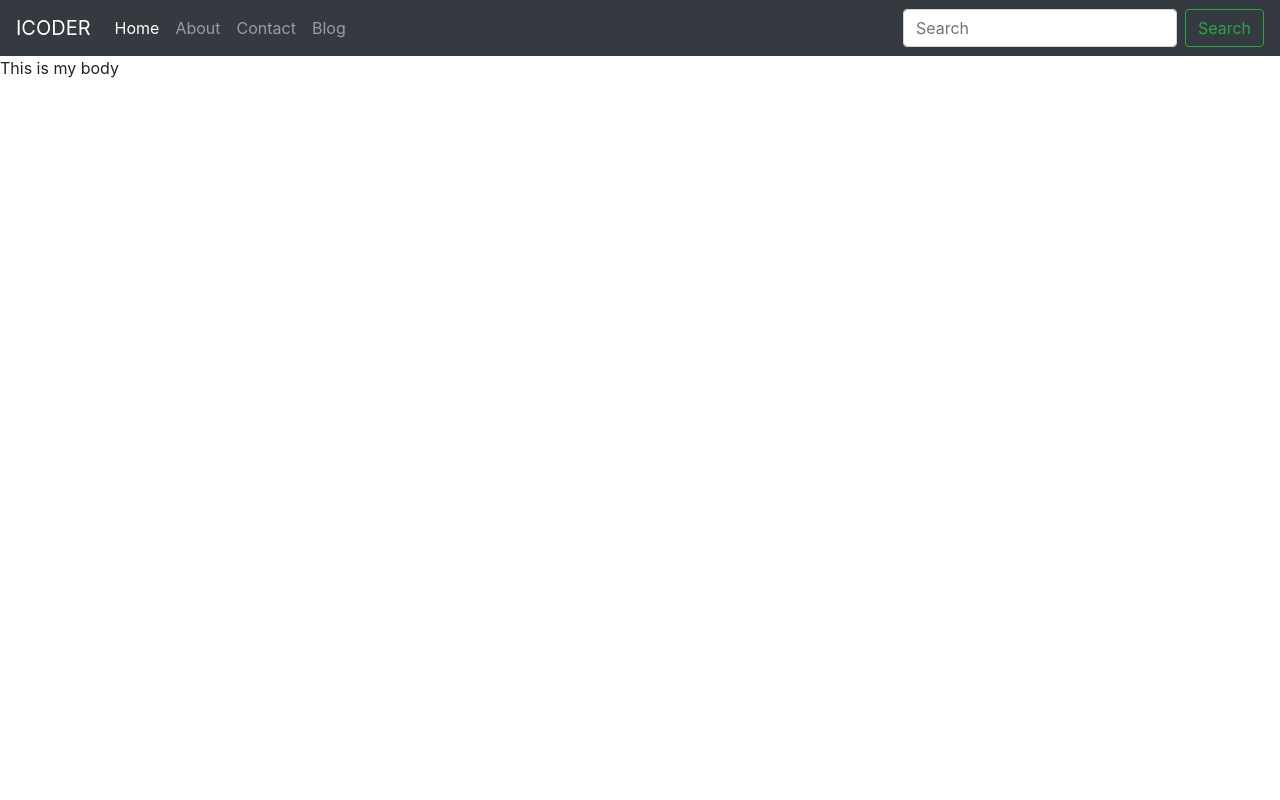
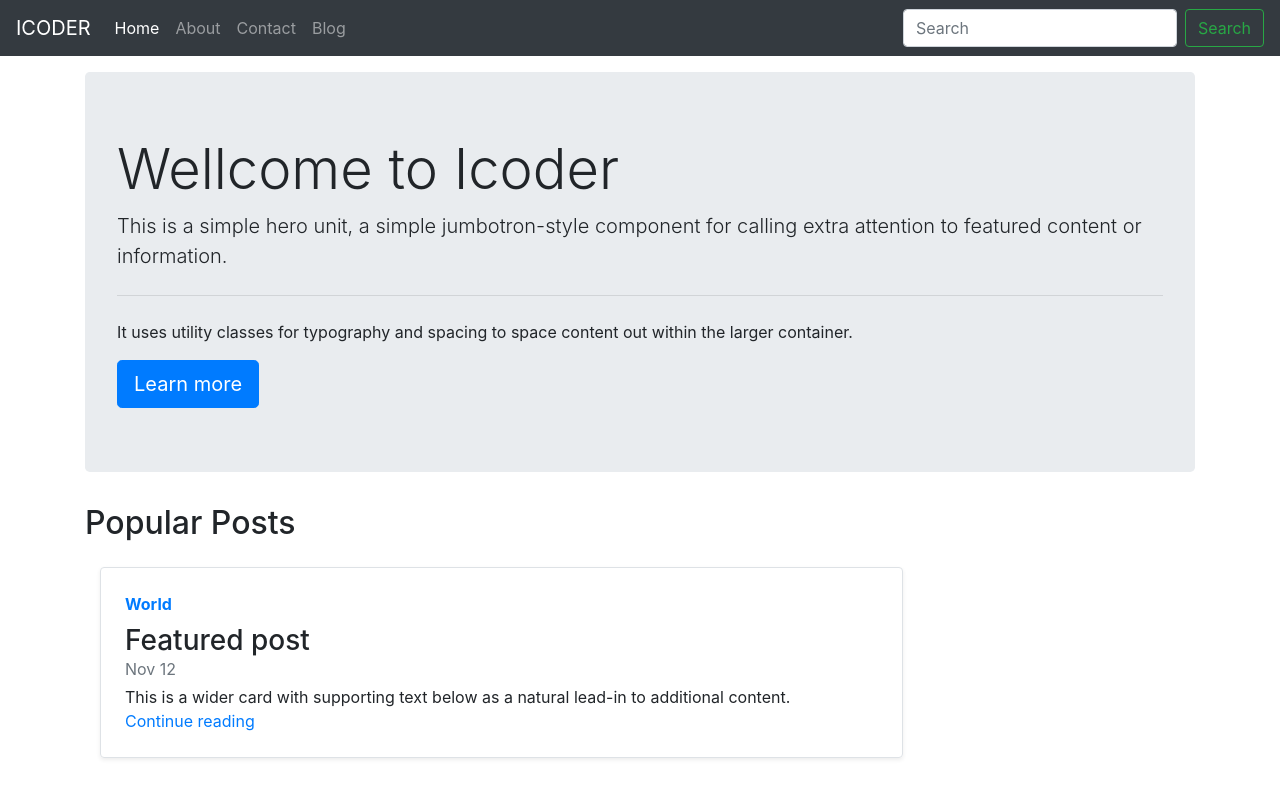
Before and after one commit to sailendra14/Icoder-blog, a Django app: page / in a window 1280 px wide. Run offline with Django 3.2, Linux system fonts and the light colour scheme; some libraries are stand-ins or nearby versions.

Commit message:
vid 80 done

```diff
--- a/templates/base.html
+++ b/templates/base.html
@@ -24,18 +24,18 @@
 
     <div class="collapse navbar-collapse" id="navbarSupportedContent">
       <ul class="navbar-nav mr-auto">
-        <li class="nav-item active">
+        <li class="nav-item {% block homeactive %} {% endblock homeactive %} ">
           <a class="nav-link" href="/">Home <span class="sr-only">(current)</span></a>
         </li>
-        <li class="nav-item">
+        <li class="nav-item {% block aboutactive %} {% endblock aboutactive %}">
           <a class="nav-link" href="/about">About</a>
         </li>
 
-        <li class="nav-item">
+        <li class="nav-item {% block contactactive %} {% endblock contactactive %}">
           <a class="nav-link" href="/contact">Contact</a>
         </li>
 
-        <li class="nav-item">
+        <li class="nav-item {% block blogactive %} {% endblock blogactive %}">
           <a class="nav-link" href="/blog">Blog</a>
         </li>
 
--- a/templates/blog/blogPost.html
+++ b/templates/blog/blogPost.html
@@ -2,4 +2,5 @@
 
 {% block title %} Blog - Home {% endblock title %}
 
+
 {% block body %} This is my blogPost page   {% endblock body %}
--- a/templates/home/about.html
+++ b/templates/home/about.html
@@ -1,5 +1,6 @@
 {% extends 'base.html' %}
 
 {% block title %} Home Page{% endblock title %}
+{% block aboutactive %} active {% endblock aboutactive %}
 
 {% block body %} This is my about page  {% endblock body %}
--- a/templates/home/contact.html
+++ b/templates/home/contact.html
@@ -1,6 +1,7 @@
 {% extends 'base.html' %}
 
 {% block title %} Home Page{% endblock title %}
+{% block contactactive %} active {% endblock contactactive %}
 
 {% block body %}
 
--- a/templates/home/home.html
+++ b/templates/home/home.html
@@ -1,5 +1,37 @@
 {% extends 'base.html' %}
 
 {% block title %} Home Page{% endblock title %}
+{% block homeactive %} active {% endblock homeactive %}
 
-{% block body %} This is my body  {% endblock body %}
+{% block body %}
+<div class="container my-3">
+    <div class="jumbotron">
+        <h1 class="display-4">Wellcome to Icoder</h1>
+        <p class="lead">This is a simple hero unit, a simple jumbotron-style component for calling extra attention to
+            featured content or information.</p>
+        <hr class="my-4">
+        <p>It uses utility classes for typography and spacing to space content out within the larger container.</p>
+        <a class="btn btn-primary btn-lg" href="/blog" role="button">Learn more</a>
+    </div>
+</div>
+
+
+<div class="container">
+    <h2> Popular Posts</h2>
+    <div class="col-md-9">
+        <div
+            class="row no-gutters border my-4 rounded overflow-hidden flex-md-row mb-4 shadow-sm h-md-250 position-relative">
+            <div class="col p-4 d-flex flex-column position-static">
+                <strong class="d-inline-block mb-2 text-primary">World</strong>
+                <h3 class="mb-0">Featured post</h3>
+                <div class="mb-1 text-muted">Nov 12</div>
+                <p class="card-text mb-auto">This is a wider card with supporting text below as a natural lead-in to
+                    additional content.</p>
+                <a href="#" class="stretched-link">Continue reading</a>
+            </div>
+        </div>
+
+    </div>
+</div>
+
+{% endblock body %}
```
Also changed, not shown: templates/blog/blogHome.html (+25 -1 lines).
